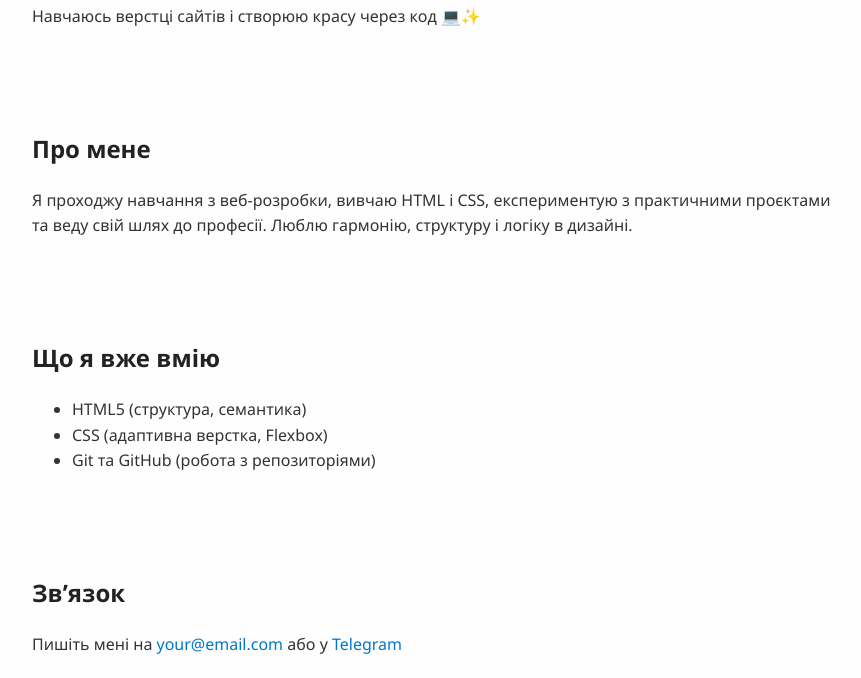
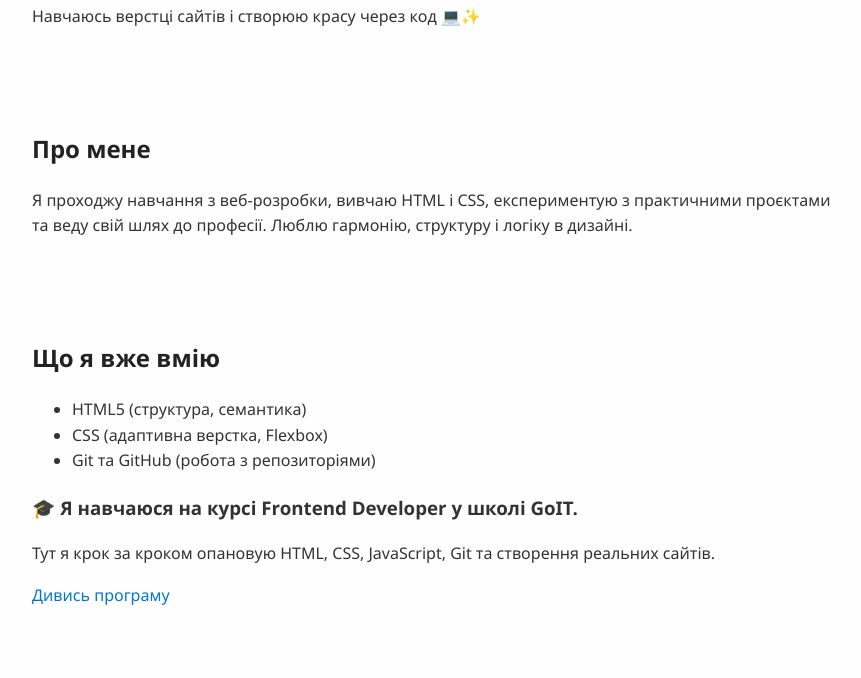
Before and after one commit to OlgaDed/portfolio-start, a plain HTML site: page index.html in a window 1280 px wide. Shown: the part 122-800 px from the top of the page, without its empty margins (208-1069 px from the left). Drawn offline with Linux system fonts and the light colour scheme; files that its build step writes are made by us from their sources.

Commit message:
навчаюся

```diff
--- a/index.html
+++ b/index.html
@@ -28,6 +28,12 @@
         <li>CSS (адаптивна верстка, Flexbox)</li>
         <li>Git та GitHub (робота з репозиторіями)</li>
       </ul>
+      <h3>🎓 Я навчаюся на курсі Frontend Developer у школі GoIT.</h3>
+      <p>
+        Тут я крок за кроком опановую HTML, CSS, JavaScript, Git та створення
+        реальних сайтів.
+      </p>
+      <a href="https://ref.goit.global/94eb4568">Дивись програму</a>
     </section>
 
     <section class="contact">
```
